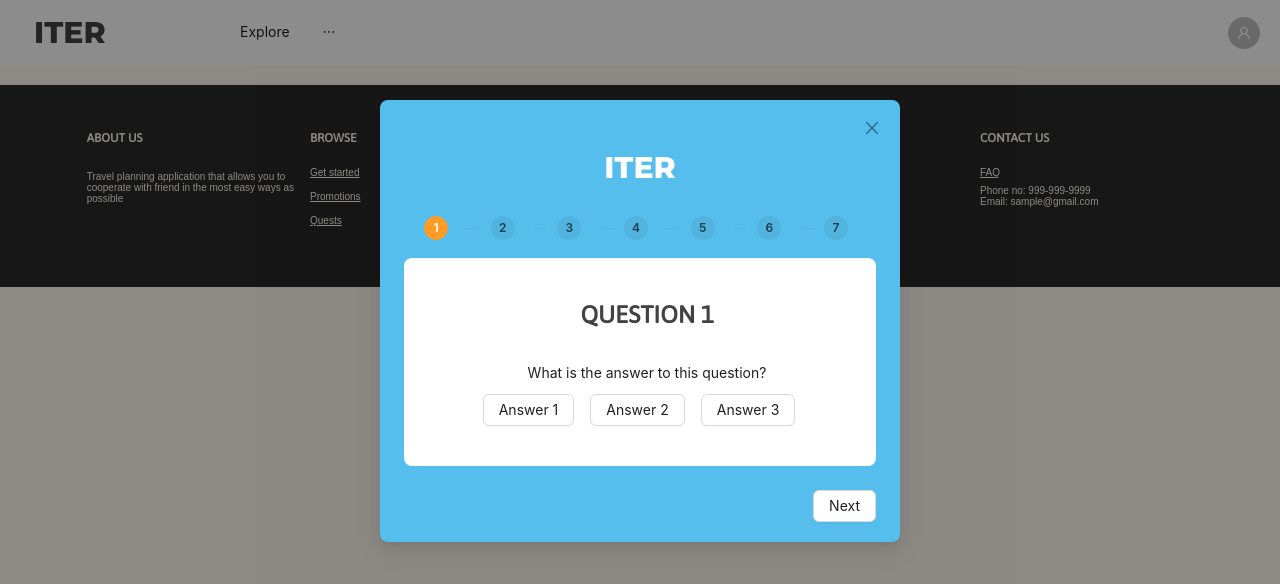
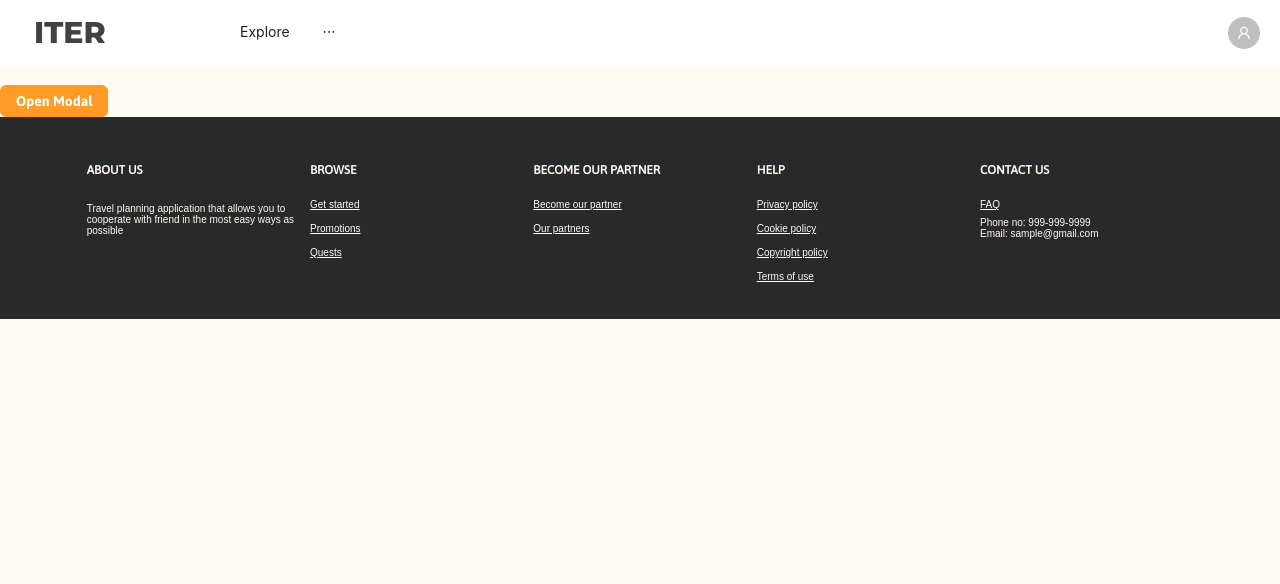
Before and after one commit to pploythehuman/iter-frontend, a React (Create React App) app: page / in a window 1280 px wide. Shown: the top 584 px of the page. Built offline with nearby package versions, Linux system fonts and the light colour scheme.

Commit message:
add parameter for question modal

```diff
--- a/src/components/Navbar.tsx
+++ b/src/components/Navbar.tsx
@@ -43,7 +43,7 @@ const Navbar = () => {
             </div>
 
             <Drawer
-              title={"Brand Here"}
+              title={"Iter"}
               placement="right"
               closable={true}
               onClose={showDrawer}
--- a/src/components/QuestionModal.tsx
+++ b/src/components/QuestionModal.tsx
@@ -1,6 +1,7 @@
 import React, { useState } from "react";
-import { Modal, Button, Steps } from "antd";
+import { Modal, Button, Steps, Slider } from "antd";
 import "../index.scss";
+// import 'antd/dist/antd.css';
 
 const { Step } = Steps;
 
@@ -9,7 +10,15 @@ interface ModalProps {
   onCancel: () => void;
 }
 
-const questionData = [
+interface QuestionData {
+  label: string;
+  slider?: boolean;
+  range?: [number, number];
+  step?: number;
+  options?: string[];
+}
+
+const questionData: QuestionData[] = [
   {
     label: 'What is your budget for this trip?',
     slider: true,
@@ -21,7 +30,7 @@ const questionData = [
     options: ['Fast-paced', 'Medium', 'Slow & easy'],
   },
   {
-    label: ' What is your target types of attraction for this trip?',
+    label: 'What is your target types of attraction for this trip?',
     options: ['Educational', 'Historical', 'Market & Shopping', 'Nature', 'Recreational & Entertainment', 'Chillout', 'Cultural', 'Sport'],
   },
   {
@@ -33,13 +42,15 @@ const questionData = [
     options: ['Japanese', 'Italian', 'Mediterranean', 'Thai', 'Indian', 'French / Bistro', 'Chinese', 'Spanish', 'Random'],
   },
   {
-    label: 'What is your(or person in a group) diet restriction?',
+    label: 'What is your (or person in a group) diet restriction?',
     options: ['Halal', 'Vegetarian', 'Vegan', 'Allergies'],
   },
 ];
 
 const QuestionModal: React.FC<ModalProps> = ({ visible, onCancel }) => {
   const [currentStep, setCurrentStep] = useState<number>(0);
+  const [selectedOptions, setSelectedOptions] = useState<string[]>([]); // new state to store selected options for each question
+  // const currentQuestion = questionData[currentStep];
 
   const handleNext = () => {
     setCurrentStep(currentStep + 1);
@@ -47,6 +58,26 @@ const QuestionModal: React.FC<ModalProps> = ({ visible, onCancel }) => {
 
   const handlePrev = () => {
     setCurrentStep(currentStep - 1);
+  };
+
+  const handleOptionSelect = (option: string) => {
+    const selected = [...selectedOptions];
+    if (selected.includes(option)) {
+      // deselect option if already selected
+      const index = selected.indexOf(option);
+      selected.splice(index, 1);
+    } else {
+      // select option if not already selected
+      selected.push(option);
+    }
+    setSelectedOptions(selected);
+  };
+
+  const handleSubmit = () => {
+    // do something with the selected options, e.g. send them to a server
+    console.log(selectedOptions);
+    // alert(selectedOptions);
+    onCancel();
   };
 
   return (
@@ -60,17 +91,14 @@ const QuestionModal: React.FC<ModalProps> = ({ visible, onCancel }) => {
             </h2>
           </a>
           <Steps size="small" current={currentStep} responsive={false}>
-            <Step />
-            <Step />
-            <Step />
-            <Step />
-            <Step />
-            <Step />
-            <Step />
+            {questionData.map((question, index) => (
+              <Step key={index} />
+            ))}
           </Steps>
         </div>
       }
       visible={visible}
+      centered
       onCancel={onCancel}
       footer={
         <>
@@ -79,12 +107,12 @@ const QuestionModal: React.FC<ModalProps> = ({ visible, onCancel }) => {
               Previous
             </Button>
           )}
-          {currentStep < 2 ? (
+          {currentStep < questionData.length - 1 ? (
             <Button onClick={handleNext} className="question-modal-btn">
               Next
             </Button>
           ) : (
-            <Button onClick={onCancel} className="question-modal-btn">
+            <Button onClick={handleSubmit} className="question-modal-btn">
               Submit
             </Button>
           )}
@@ -92,16 +120,46 @@ const QuestionModal: React.FC<ModalProps> = ({ visible, onCancel }) => {
       }
     >
       <div className="question-modal-content">
-        <h3 style={{ color: 'var(--color-black)' }}>Question {currentStep + 1}</h3>
-        <p style={{ margin: '0px' }}>What is the answer to this question?</p>
-        <div className="question-modal-answers">
-          <Button className="question-modal-answer-btn">Answer 1</Button>
-          <Button className="question-modal-answer-btn">Answer 2</Button>
-          <Button className="question-modal-answer-btn">Answer 3</Button>
-        </div>
+        <h4 style={{ color: 'var(--color-black)' }}>{questionData[currentStep].label}</h4>
+        {questionData[currentStep].slider ? (
+          <div className="question-modal-slider">
+            <Slider range defaultValue={[20, 50]} disabled={false} />
+          </div>
+        ) : (
+          <div className="question-modal-answers">
+            {questionData[currentStep].options?.map((option, index) => (
+              <Button
+                type={selectedOptions.includes(option) ? "primary" : "default"} // set button type to primary if option is selected
+                key={index}
+                className="question-modal-answer-btn"
+                onClick={() => handleOptionSelect(option)} // handle option selection
+              >
+                {option}
+              </Button>
+            ))}
+          </div>
+        )}
       </div>
     </Modal>
   );
 };
 
+
 export default QuestionModal;
+
+// const renderAnswerOptions = () => {
+//   if (currentQuestion.slider) {
+//     // Render a slider component for a slider question
+//     return <div>Render slider component here</div>;
+//   } else if (currentQuestion.options) {
+//     // Render a list of answer options for a multiple-choice question
+//     return currentQuestion.options.map((option, index) => (
+//       <Button type="primary" key={index} className="question-modal-answer-btn">
+//         {option}
+//       </Button>
+//     ));
+//   } else {
+//     // Render a text input component for a short-answer question
+//     return <div>Render text input component here</div>;
+//   }
+// };
--- a/src/index.scss
+++ b/src/index.scss
@@ -1,4 +1,5 @@
 @import './pages/styles/variable.scss';
+
 //Asap font
 @font-face {
   font-style: normal;
@@ -302,9 +303,16 @@ a {
   align-items: center;
   text-align: center;
   background-color: $color-white;
-  padding: 10px 10px 24px 24px;
+  padding: 5px 24px 24px 24px;
   border-radius: 8px;
   margin-bottom: 24px;
+  @media only screen and (max-width: 767px) {
+    min-height: 350px;
+  }
+
+  @media only screen and (min-width: 768px) {
+    min-height: 270px;
+  }
 }
 
 .question-modal-answers {
@@ -314,7 +322,7 @@ a {
 }
 
 .question-modal-answer-btn {
-  margin-right: 16px;
+  margin-right: 10px;
   margin-bottom: 16px;
 }
 
--- a/src/pages/Home.tsx
+++ b/src/pages/Home.tsx
@@ -6,10 +6,27 @@ import Navbar from '../components/Navbar';
 import QuestionModal from '../components/QuestionModal';
 
 export default function Home() {
+  const [isModalOpen, setIsModalOpen] = useState(false);
+
+  const showModal = () => {
+    setIsModalOpen(true);
+  };
+
+  const handleOk = () => {
+    setIsModalOpen(false);
+  };
+
+  const handleCancel = () => {
+    setIsModalOpen(false);
+  };
+
   return (
     <>
       <Navbar />
-      <QuestionModal visible={true} onCancel={()=>{}}/>
+      <Button type="primary" onClick={showModal}>
+        Open Modal
+      </Button>
+      <QuestionModal visible={isModalOpen} onCancel={handleCancel}/>
       {/* <Navbar />
       <div style={{ backgroundColor: "#f9f9f9", minHeight: "100vh", position: "relative" }}>
       <svg viewBox="0 0 1440 320" xmlns="http://www.w3.org/2000/svg" style={{ position: "absolute", zIndex: "-1", bottom: 0 }}>
```
